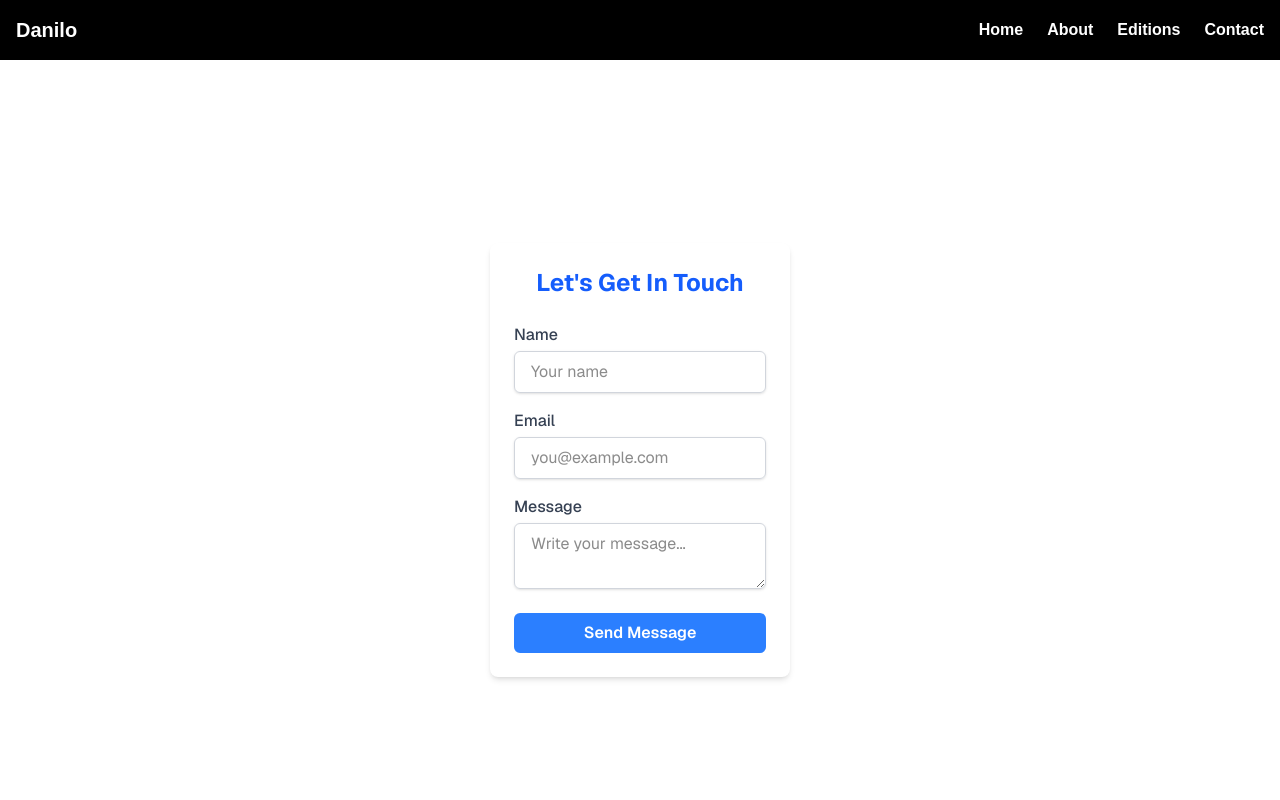
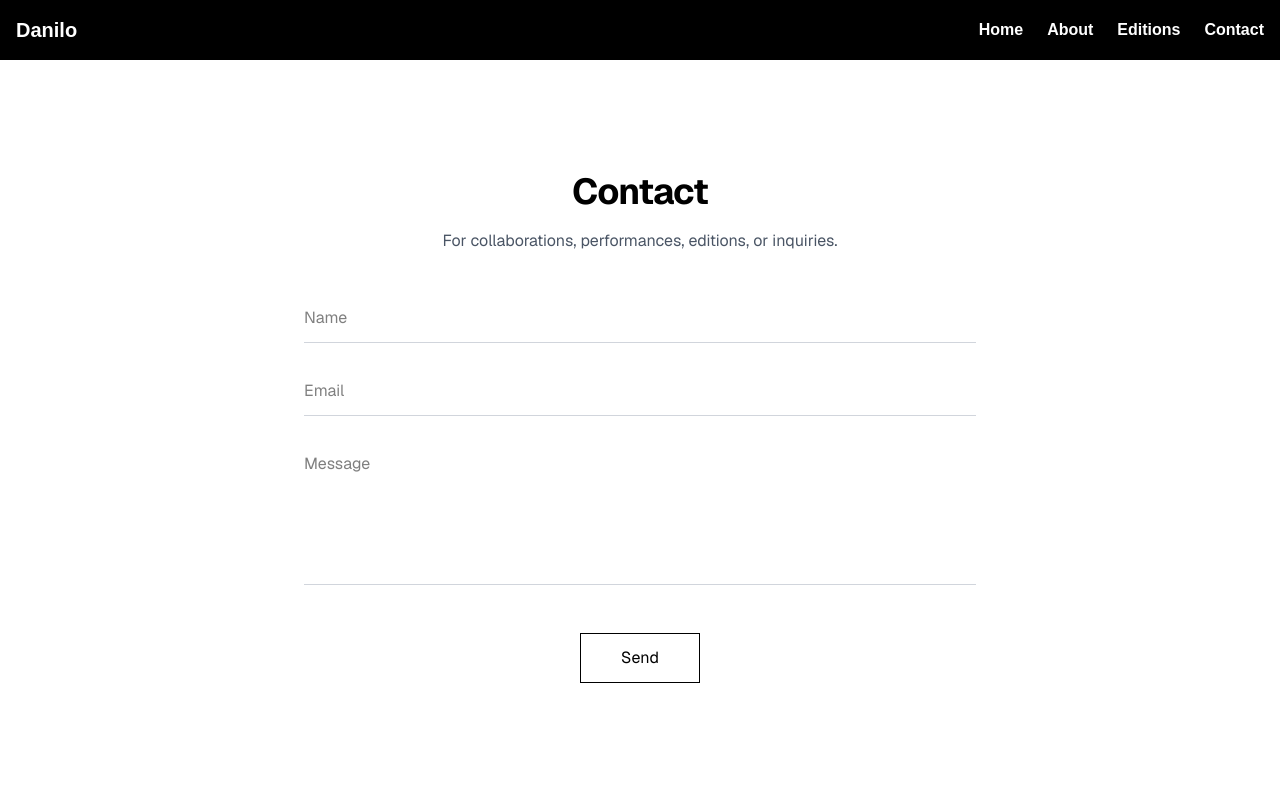
Before and after one commit to kulisic4/my-next-portfolio, a Next.js app: page /contact in a window 1280 px wide. Shown: the top 800 px of the page. Built offline with nearby package versions, Linux system fonts and the light colour scheme.

Commit message:
improving tailwind for contact form

```diff
--- a/app/contact/page.tsx
+++ b/app/contact/page.tsx
@@ -1,14 +1,18 @@
-import ContactForm from '@/components/ContactForm'
-import React from 'react'
+import React from "react";
+import ContactForm from "@/components/ContactForm";
 
-const contact = () => {
+const Contact = () => {
   return (
-    <div className="font-sans grid grid-rows-[20px_1fr_20px] items-center justify-items-center min-h-screen p-8 pb-20 gap-16 sm:p-20">
-      <main className="flex flex-col row-start-2 items-center sm:items-start">
+    <div className="font-sans bg-white text-black min-h-screen">
+
+      <section className="min-h-screen flex items-start justify-center px-6 pt-16 pb-16">
+        <div className="w-full max-w-5xl">
           <ContactForm />
-      </main>
+        </div>
+      </section>
+
     </div>
-  )
-}
+  );
+};
 
-export default contact
+export default Contact;
--- a/components/ContactForm.tsx
+++ b/components/ContactForm.tsx
@@ -1,15 +1,14 @@
 'use client';
-import React from 'react';
-import { useState } from 'react';
+import React, { useState } from 'react';
 
 export default function ContactForm() {
   const [formData, setFormData] = useState({
-        name:"",
-        email:"",
-        message:"",
-    })
+    name: "",
+    email: "",
+    message: "",
+  });
 
-    const [status, setStatus] = useState<string | null>(null)
+  const [status, setStatus] = useState<string | null>(null);
 
   const handleSubmit = async (e: React.FormEvent) => {
     e.preventDefault();
@@ -23,64 +22,80 @@ export default function ContactForm() {
       });
 
       if (res.ok) {
-      setStatus("Message sent successfully ✅");
+        setStatus("Message sent.");
         setFormData({ name: "", email: "", message: "" });
       } else {
         const errorData = await res.json();
-      setStatus(`Error: ${errorData.message || "Failed to send"}`);
+        setStatus(errorData.message || "Failed to send.");
       }
     } catch (err) {
-    setStatus("Error sending message ❌");
-    console.error(err);
+      setStatus("Error sending message.");
     }
   };
 
   return (
-    <form onSubmit ={handleSubmit} className="max-w-md mx-auto p-6 bg-white rounded-lg shadow-md">
-      <h2 className="text-2xl text-center mb-6 font-bold text-blue-600">Let&apos;s Get In Touch</h2>
+    <div className="font-sans bg-white text-black px-6 py-12">
 
-      <label className="block mb-4">
-        <span className="text-gray-700 font-medium">Name</span>
+      <form
+        onSubmit={handleSubmit}
+        className="max-w-2xl mx-auto flex flex-col gap-6"
+      >
+
+        {/* TITLE */}
+        <div className="text-center mb-4">
+          <h2 className="text-3xl md:text-4xl font-bold tracking-tight">
+            Contact
+          </h2>
+
+          <p className="mt-4 text-gray-600 text-sm md:text-base leading-relaxed max-w-md mx-auto">
+            For collaborations, performances, editions, or inquiries.
+          </p>
+        </div>
+
+        {/* INPUTS */}
         <input
           type="text"
           name="name"
           value={formData.name}
-          onChange={(e) => setFormData({...formData, name: e.target.value})}
-          placeholder="Your name"
-          className="mt-1 block w-full px-4 py-2 border border-gray-300 rounded-md shadow-sm focus:ring-blue-500 focus:border-blue-500"
+          onChange={(e) => setFormData({ ...formData, name: e.target.value })}
+          placeholder="Name"
+          className="w-full border-b border-gray-300 py-3 focus:outline-none focus:border-black transition bg-transparent"
         />
-      </label>
 
-      <label className="block mb-4">
-        <span className="text-gray-700 font-medium">Email</span>
         <input
           type="email"
           name="email"
           value={formData.email}
-          onChange={(e) => setFormData({...formData, email: e.target.value})}
-          placeholder="you@example.com"
-          className="mt-1 block w-full px-4 py-2 border border-gray-300 rounded-md shadow-sm focus:ring-blue-500 focus:border-blue-500"
+          onChange={(e) => setFormData({ ...formData, email: e.target.value })}
+          placeholder="Email"
+          className="w-full border-b border-gray-300 py-3 focus:outline-none focus:border-black transition bg-transparent"
         />
-      </label>
 
-      <label className="block mb-6">
-        <span className="text-gray-700 font-medium">Message</span>
         <textarea
           name="message"
           value={formData.message}
-          onChange={(e) => setFormData({...formData, message: e.target.value})}
-          placeholder="Write your message..."
-          className="mt-1 block w-full px-4 py-2 border border-gray-300 rounded-md shadow-sm focus:ring-blue-500 focus:border-blue-500"
-        ></textarea>
-      </label>
+          onChange={(e) => setFormData({ ...formData, message: e.target.value })}
+          placeholder="Message"
+          rows={5}
+          className="w-full border-b border-gray-300 py-3 focus:outline-none focus:border-black transition bg-transparent resize-none"
+        />
 
+        {/* BUTTON */}
         <button
           type="submit"
-        className="w-full bg-blue-500 text-white font-semibold py-2 px-4 rounded-md hover:bg-blue-600 transition-colors"
+          className="mt-6 self-center px-10 py-3 border border-black hover:bg-black hover:text-white transition"
         >
-        Send Message
+          Send
         </button>
-      {status && <p className="mt-4 text-center text-sm">{status}</p>}
+
+        {/* STATUS */}
+        {status && (
+          <p className="text-center text-sm text-gray-500 mt-2">
+            {status}
+          </p>
+        )}
+
       </form>
+    </div>
   );
 }
```
Lines whose indentation alone changed are shown as unchanged.
